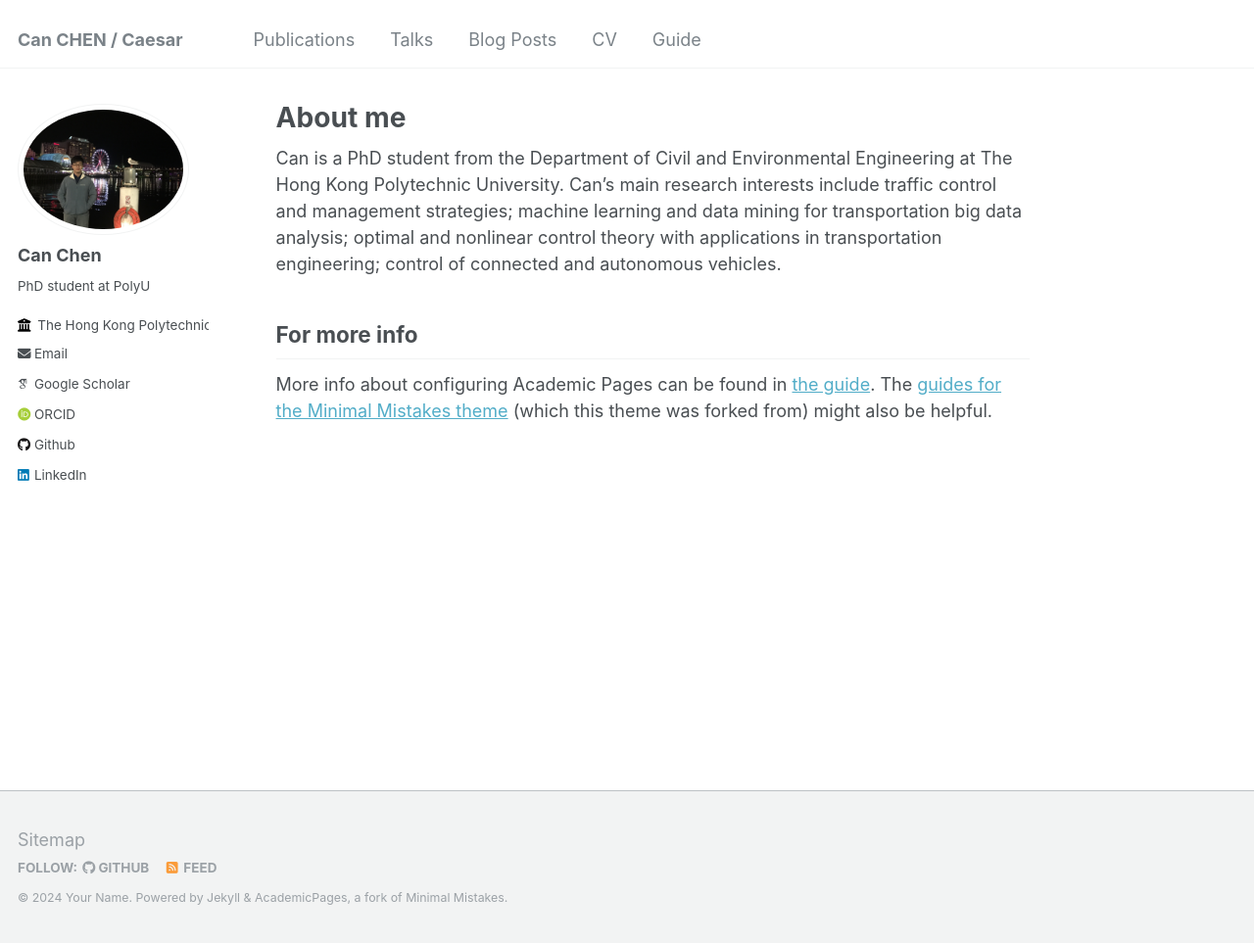
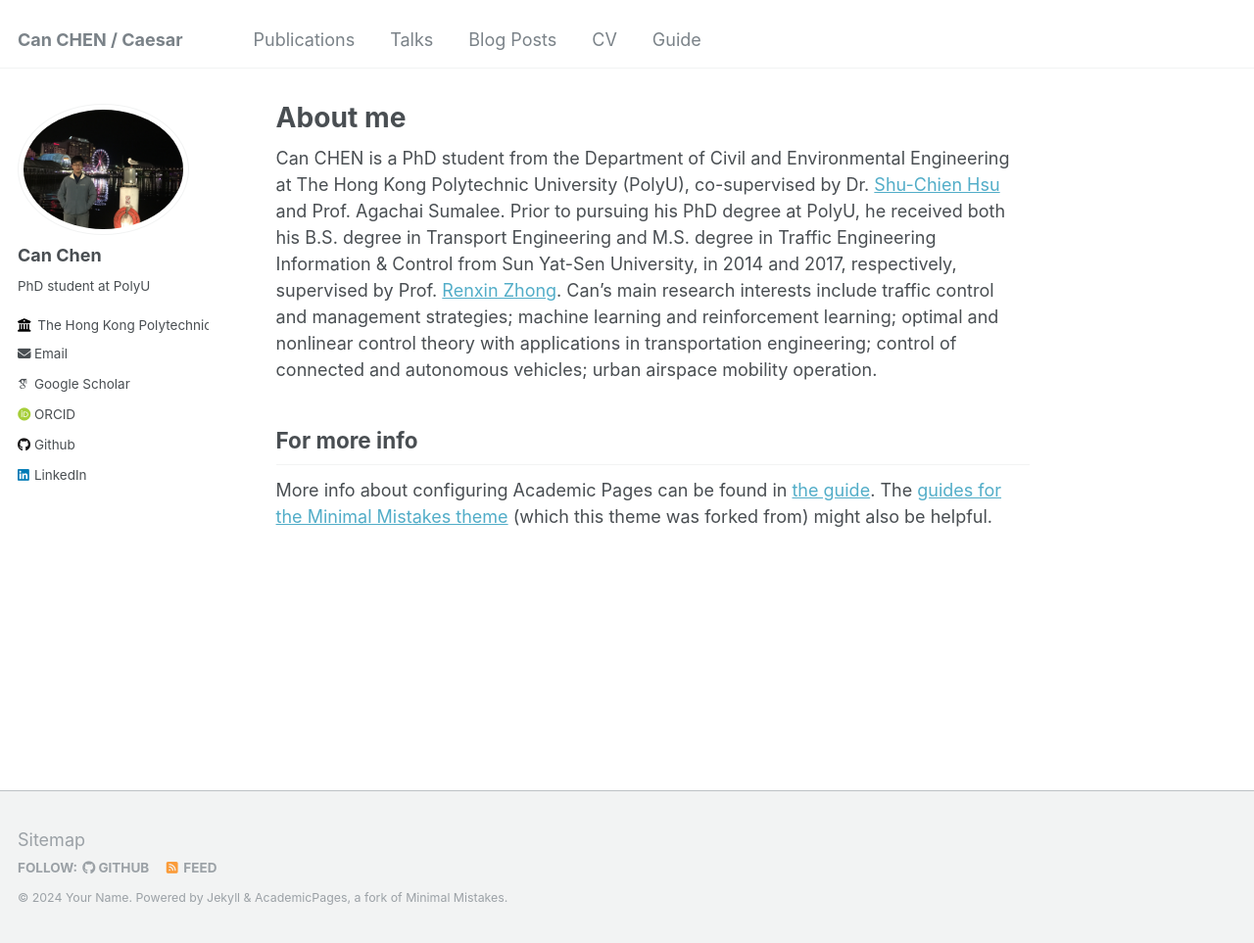
Before and after one commit to CanChen-Caesar/CanChen-Caesar.github.io, a Jekyll site: the page built from _pages/about.md, in a window 1280 px wide and 963 px high. Shown: the whole window at 98% size. Built offline with Jekyll 4.4.1, drawn with Linux system fonts in a browser that asks for light colours; some web fonts are replaced.

Commit message:
Update about.md

```diff
--- a/_pages/about.md
+++ b/_pages/about.md
@@ -7,7 +7,7 @@ redirect_from:
   - /about.html
 ---
 
-Can is a PhD student from the Department of Civil and Environmental Engineering at The Hong Kong Polytechnic University. Can's main research interests include traffic control and management strategies; machine learning and data mining for transportation big data analysis; optimal and nonlinear control theory with applications in transportation engineering; control of connected and autonomous vehicles.
+Can CHEN is a PhD student from the Department of Civil and Environmental Engineering at The Hong Kong Polytechnic University (PolyU), co-supervised by Dr. [Shu-Chien Hsu](https://drmarkhsu.wordpress.com/) and Prof. Agachai Sumalee. Prior to pursuing his PhD degree at PolyU, he received both his B.S. degree in Transport Engineering and M.S. degree in Traffic Engineering Information & Control from Sun Yat-Sen University, in 2014 and 2017, respectively, supervised by Prof. [Renxin Zhong](https://www.labxing.com/-1159). Can's main research interests include traffic control and management strategies; machine learning and reinforcement learning; optimal and nonlinear control theory with applications in transportation engineering; control of connected and autonomous vehicles; urban airspace mobility operation.
 
 <!--
 A data-driven personal website
```
